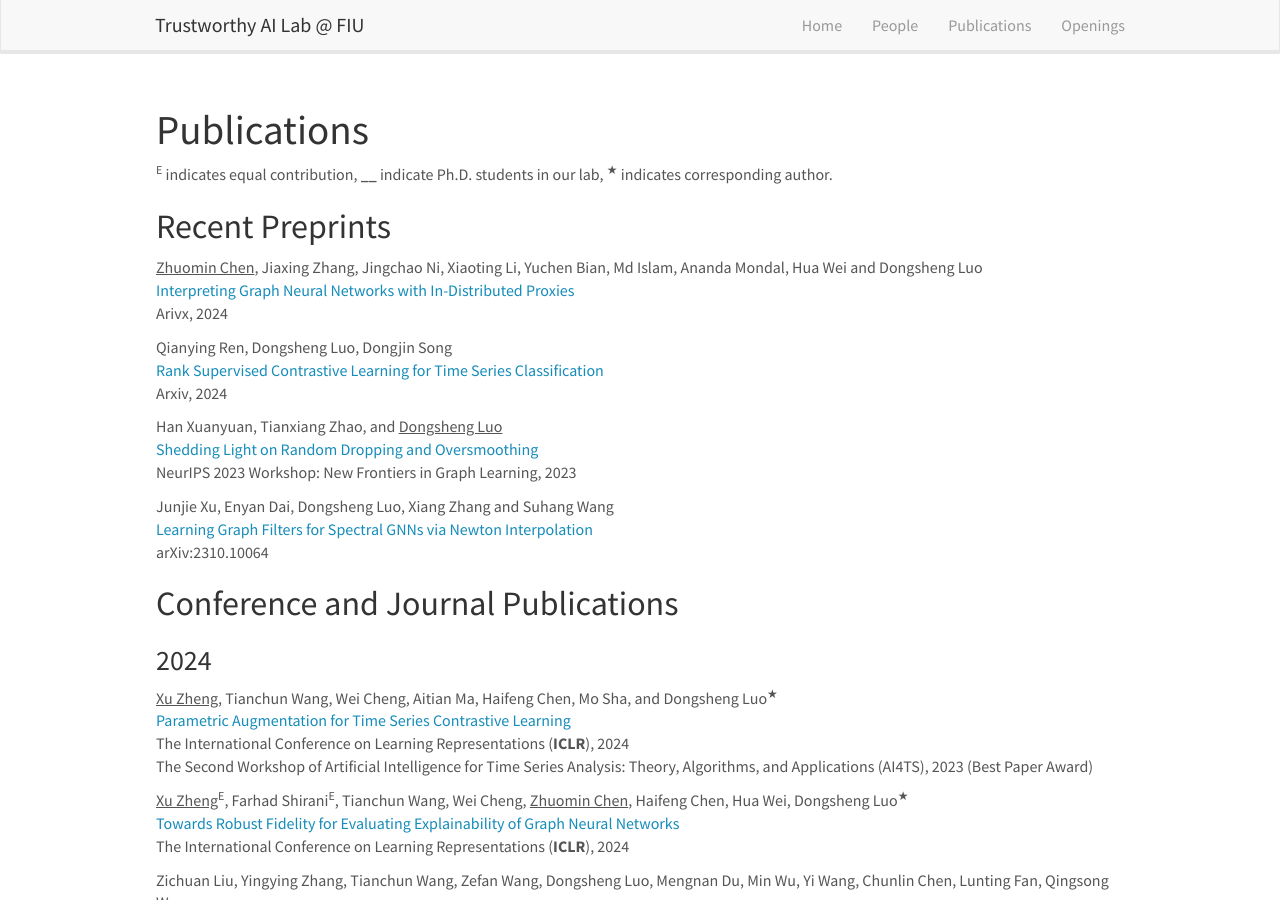
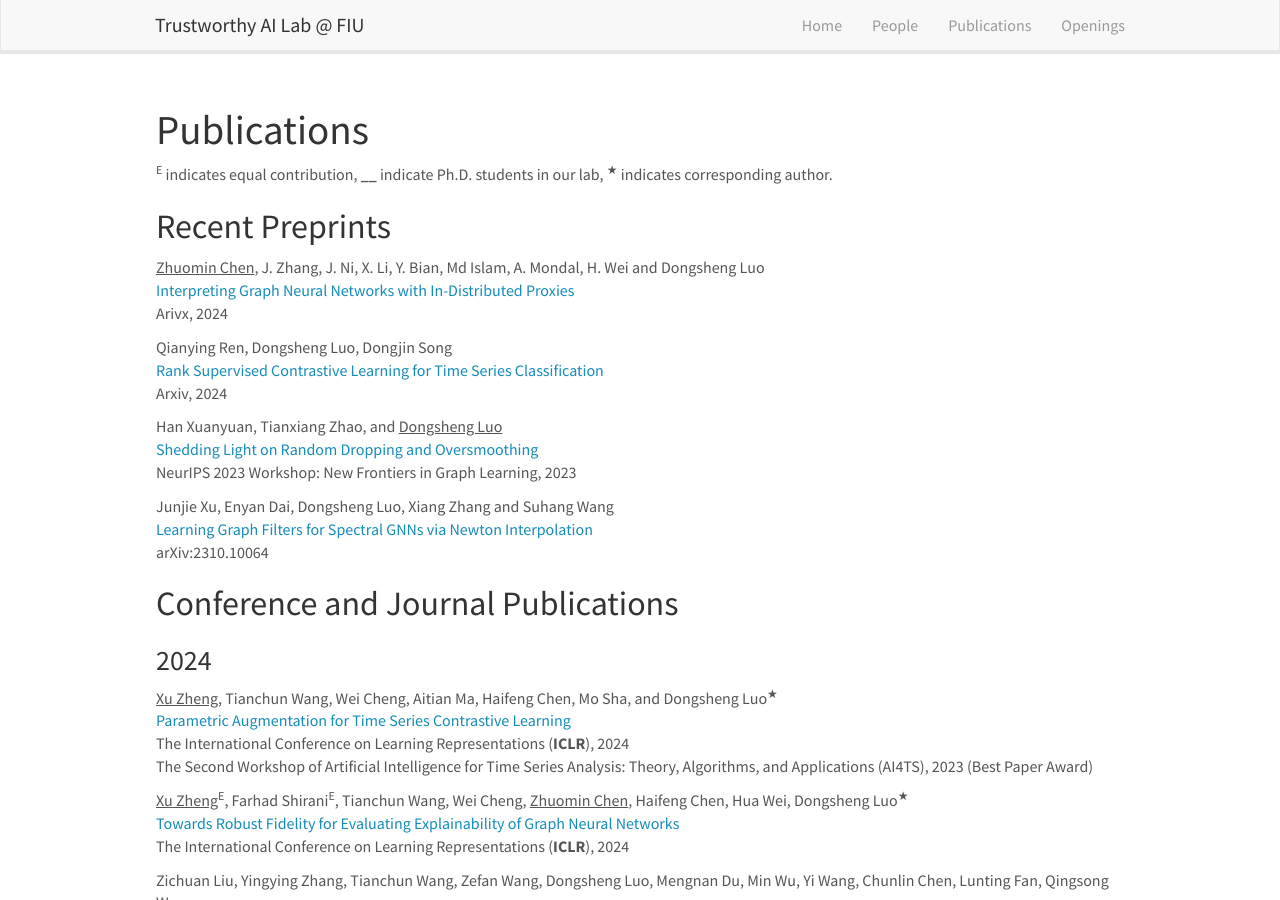
Before and after one commit to trustai4s-lab/trustai4s-lab.github.io, a Jekyll site: the page built from _pages/publications.md, in a window 1280 px wide and 900 px high. Built offline with Jekyll 4.4.1, drawn with Linux system fonts in a browser that asks for light colours; nearby versions of some CDN libraries.

Commit message:
Update publications.md

```diff
--- a/_pages/publications.md
+++ b/_pages/publications.md
@@ -13,7 +13,7 @@ permalink: /publications/
 
 ## Recent Preprints
 
-<u>Zhuomin Chen</u>, Jiaxing Zhang, Jingchao Ni, Xiaoting Li, Yuchen Bian, Md Islam, Ananda Mondal, Hua Wei and Dongsheng Luo\
+<u>Zhuomin Chen</u>, J. Zhang, J. Ni, X. Li, Y. Bian, Md Islam, A. Mondal, H. Wei and Dongsheng Luo\
 [Interpreting Graph Neural Networks with In-Distributed Proxies](https://arxiv.org/abs/2402.02036)\
 Arivx, 2024
 
```
